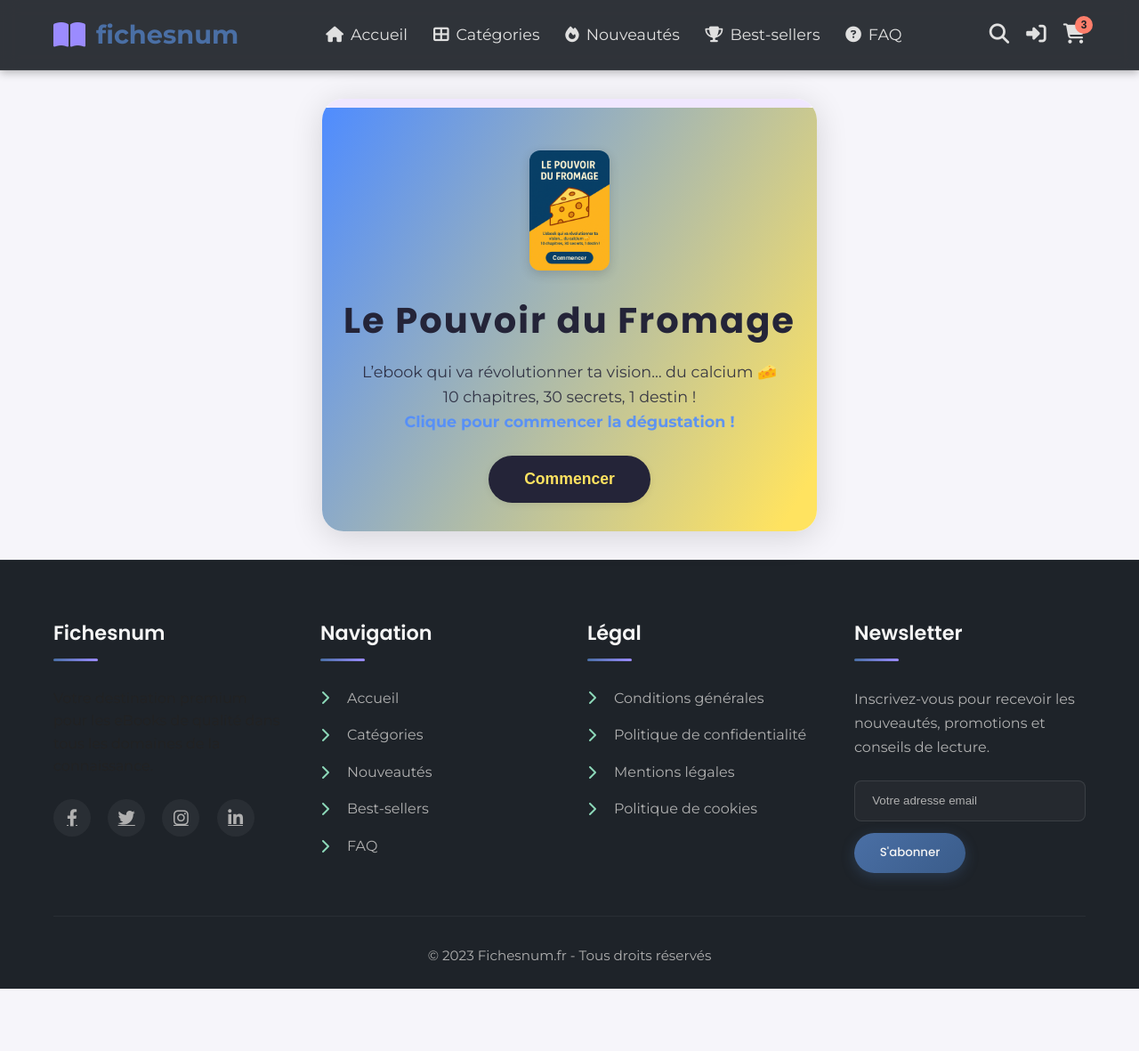
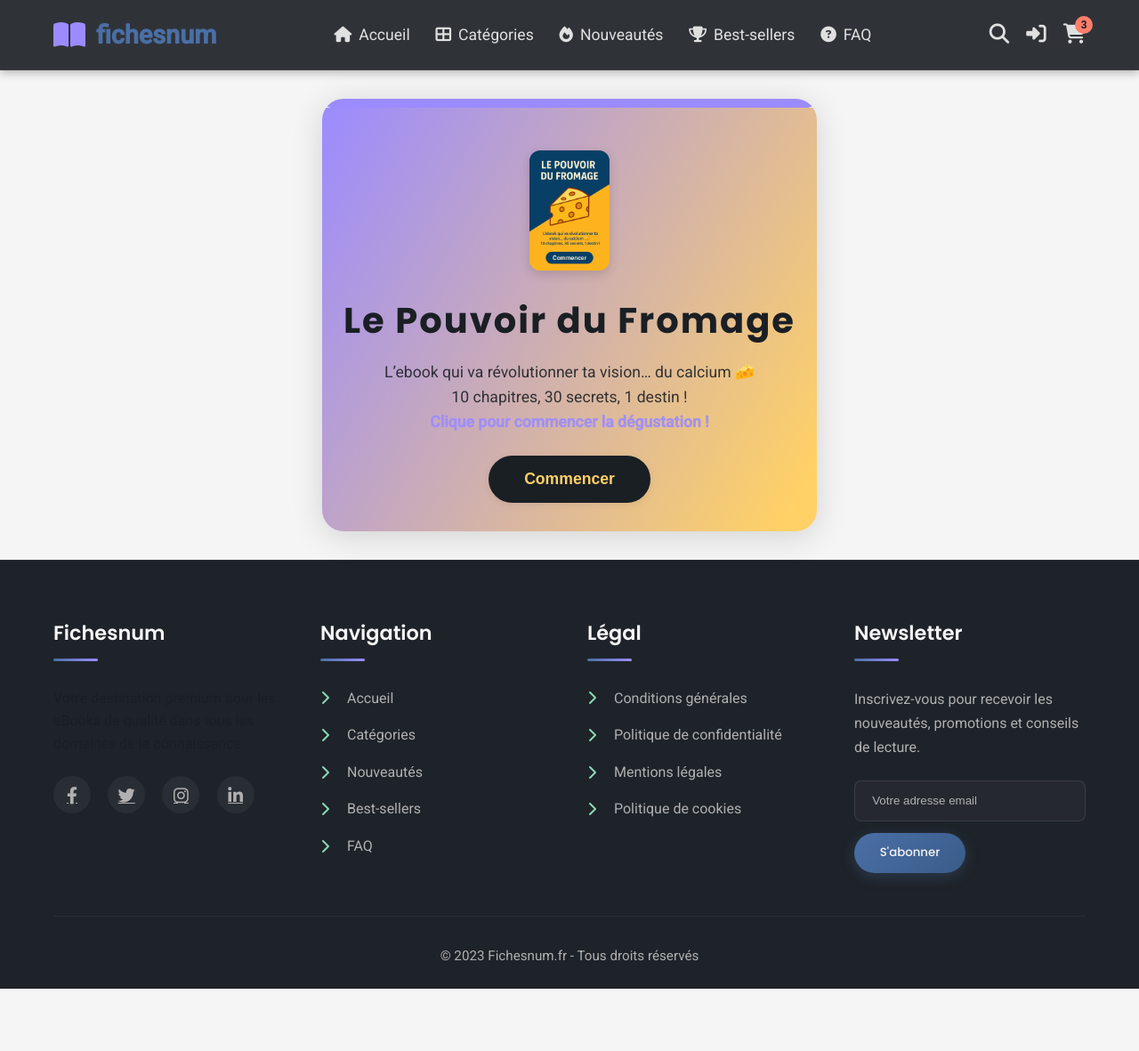
Before and after one commit to dkicksd/fichesnum, a PHP site: page /ebook/LePouvoirduFromage.php in a window 1280 px wide. Shown: the whole page at 89% size. Run offline with PHP 8.4, Linux system fonts and the light colour scheme.

Commit message:
Extract ebook styles

```diff
--- a/ebook/LePouvoirduFromage.php
+++ b/ebook/LePouvoirduFromage.php
@@ -13,216 +13,7 @@
     <link rel="stylesheet" href="https://cdnjs.cloudflare.com/ajax/libs/font-awesome/6.4.0/css/all.min.css">
     <link rel="stylesheet" href="https://fonts.googleapis.com/css2?family=Poppins:wght@300;400;500;600;700&family=Roboto:wght@300;400;500&display=swap">
     <link rel="stylesheet" href="../style.css">
-    <link href="https://fonts.googleapis.com/css2?family=Montserrat:wght@400;700&display=swap" rel="stylesheet">
-  <style>
-    body {
-      margin: 0;
-      background: #f6f5fa;
-      font-family: 'Montserrat', sans-serif;
-      color: #222;
-    }
-    .ebook-container {
-      max-width: 600px;
-      margin: 32px auto;
-      box-shadow: 0 6px 36px rgba(0,0,0,0.14);
-      background: #fff;
-      border-radius: 24px;
-      overflow: hidden;
-      position: relative;
-    }
-    .cover {
-      background: linear-gradient(120deg, #4f8cff, #ffe360 95%);
-      color: #242438;
-      text-align: center;
-      padding: 48px 24px 32px 24px;
-    }
-    .cover h1 {
-      font-size: 2.5rem;
-      margin-bottom: 12px;
-      font-weight: bold;
-      letter-spacing: 2px;
-    }
-    .cover img {
-      width: 90px;
-      margin-bottom: 16px;
-      border-radius: 12px;
-      box-shadow: 0 4px 12px rgba(33, 33, 33, 0.18);
-    }
-    .cover p {
-      font-size: 1.1rem;
-      opacity: 0.88;
-    }
-    .start-btn {
-      background: #242438;
-      color: #ffe360;
-      font-weight: bold;
-      border: none;
-      border-radius: 32px;
-      padding: 16px 40px;
-      font-size: 1.1rem;
-      margin-top: 24px;
-      cursor: pointer;
-      transition: 0.2s;
-      box-shadow: 0 2px 8px #0001;
-    }
-    .start-btn:hover {
-      background: #4f8cff;
-      color: #fff;
-    }
-    .progress-bar {
-      width: 100%;
-      height: 10px;
-      background: #f0e7ff;
-      border-radius: 0 0 16px 16px;
-      overflow: hidden;
-      position: sticky;
-      top: 0;
-      z-index: 10;
-    }
-    .progress-bar-inner {
-      height: 100%;
-      background: linear-gradient(90deg, #ffe360, #4f8cff 95%);
-      width: 0%;
-      transition: width 0.4s cubic-bezier(.8,0,.2,1);
-    }
-    .timeline {
-      display: flex;
-      flex-direction: row;
-      align-items: center;
-      margin: 32px 0 18px 0;
-      flex-wrap: wrap;
-      justify-content: center;
-    }
-    .timeline-step {
-      display: flex;
-      flex-direction: column;
-      align-items: center;
-      margin: 0 8px;
-    }
-    .timeline-dot {
-      width: 20px; height: 20px;
-      border-radius: 50%;
-      background: #eee;
-      border: 3px solid #ffe360;
-      margin-bottom: 4px;
-      transition: 0.25s;
-    }
-    .timeline-dot.active {
-      background: #4f8cff;
-      border-color: #4f8cff;
-      box-shadow: 0 0 0 3px #4f8cff55;
-    }
-    .timeline-label {
-      font-size: 0.88rem;
-      text-align: center;
-      min-width: 54px;
-      opacity: 0.7;
-    }
-    .chapter, .quiz, .summary {
-      padding: 28px 24px 36px 24px;
-      animation: fadein 0.45s;
-    }
-    @keyframes fadein { from { opacity: 0; transform: translateY(20px);} to {opacity: 1; transform: none;} }
-    .chapter-title {
-      font-size: 1.5rem;
-      font-weight: bold;
-      margin-bottom: 14px;
-    }
-    .subchapter-title {
-      font-size: 1.15rem;
-      margin: 22px 0 8px 0;
-      color: #4f8cff;
-      font-weight: 600;
-    }
-    .nav-btns {
-      display: flex;
-      justify-content: space-between;
-      margin-top: 34px;
-      gap: 20px;
-    }
-    .nav-btn {
-      flex: 1;
-      background: #ffe360;
-      color: #222;
-      font-weight: 700;
-      border: none;
-      border-radius: 28px;
-      padding: 14px 0;
-      font-size: 1.07rem;
-      cursor: pointer;
-      margin: 0 3px;
-      transition: 0.2s;
-      box-shadow: 0 2px 7px #0001;
-    }
-    .nav-btn:disabled {
-      opacity: 0.4;
-      pointer-events: none;
-    }
-    .nav-btn:hover {
-      background: #4f8cff;
-      color: #fff;
-    }
-    .toc-list {
-      list-style: none;
-      padding: 0;
-      margin: 0 0 22px 0;
-    }
-    .toc-list li {
-      padding: 11px 0 11px 0;
-      border-bottom: 1px solid #e4e7ed;
-      cursor: pointer;
-      font-size: 1.13rem;
-      color: #222;
-      transition: 0.2s;
-    }
-    .toc-list li.active, .toc-list li:hover {
-      color: #4f8cff;
-      font-weight: bold;
-      background: #f6faff;
-      border-radius: 6px;
-    }
-    .quiz-q {
-      font-weight: bold;
-      margin: 20px 0 8px 0;
-    }
-    .quiz-answers label {
-      display: block;
-      margin-bottom: 9px;
-      cursor: pointer;
-      padding: 6px 14px;
-      border-radius: 12px;
-      transition: 0.15s;
-    }
-    .quiz-answers input[type="radio"] {
-      margin-right: 8px;
-    }
-    .quiz-answers label.selected {
-      background: #ffe36077;
-      color: #222;
-    }
-    .quiz-answers label.correct {
-      background: #aaffbd;
-      color: #111;
-      font-weight: bold;
-    }
-    .quiz-answers label.incorrect {
-      background: #ff7676;
-      color: #fff;
-      font-weight: bold;
-    }
-    .quiz-score {
-      margin: 28px 0 0 0;
-      font-size: 1.2rem;
-      text-align: center;
-      font-weight: bold;
-      color: #4f8cff;
-    }
-    @media (max-width: 700px) {
-      .ebook-container { max-width: 98vw; margin: 0; border-radius: 0;}
-      .chapter, .quiz, .summary { padding: 20px 8px 38px 8px; }
-      .cover { padding: 34px 9px 25px 9px;}
-    }
-  </style>
+    <link rel="stylesheet" href="ebook.css">
 </head>
 <body>
 <?php include __DIR__ . '/../header.php'; ?>
@@ -234,7 +25,7 @@
       <img src="../assets/images/lepouvoirdufromage.png" alt="Cheese Cover">
       <h1>Le Pouvoir du Fromage</h1>
       <p>L’ebook qui va révolutionner ta vision… du calcium 🧀<br>
-      10 chapitres, 30 secrets, 1 destin !<br><span style="color:#4f8cff;font-weight:bold;">Clique pour commencer la dégustation !</span></p>
+      10 chapitres, 30 secrets, 1 destin !<br><span style="color:var(--soft-purple);font-weight:bold;">Clique pour commencer la dégustation !</span></p>
       <button class="start-btn" onclick="startBook()">Commencer</button>
     </div>
 
--- /dev/null
+++ b/ebook/ebook.css
@@ -0,0 +1,242 @@
+body {
+  margin: 0;
+  background: var(--text-white);
+  font-family: 'Roboto', sans-serif;
+  color: var(--anthracite);
+}
+
+.ebook-container {
+  max-width: 600px;
+  margin: 32px auto;
+  box-shadow: 0 6px 36px rgba(0,0,0,0.14);
+  background: var(--text-white);
+  border-radius: 24px;
+  overflow: hidden;
+  position: relative;
+}
+
+.cover {
+  background: linear-gradient(120deg, var(--soft-purple), var(--warm-yellow) 95%);
+  color: var(--anthracite);
+  text-align: center;
+  padding: 48px 24px 32px 24px;
+}
+
+.cover h1 {
+  font-size: 2.5rem;
+  margin-bottom: 12px;
+  font-weight: bold;
+  letter-spacing: 2px;
+  font-family: 'Poppins', sans-serif;
+}
+
+.cover img {
+  width: 90px;
+  margin-bottom: 16px;
+  border-radius: 12px;
+  box-shadow: 0 4px 12px rgba(33, 33, 33, 0.18);
+}
+
+.cover p {
+  font-size: 1.1rem;
+  opacity: 0.88;
+}
+
+.start-btn {
+  background: var(--anthracite);
+  color: var(--warm-yellow);
+  font-weight: bold;
+  border: none;
+  border-radius: 32px;
+  padding: 16px 40px;
+  font-size: 1.1rem;
+  margin-top: 24px;
+  cursor: pointer;
+  transition: 0.2s;
+  box-shadow: 0 2px 8px #0001;
+}
+
+.start-btn:hover {
+  background: var(--soft-purple);
+  color: var(--text-white);
+}
+
+.progress-bar {
+  width: 100%;
+  height: 10px;
+  background: var(--soft-purple);
+  border-radius: 0 0 16px 16px;
+  overflow: hidden;
+  position: sticky;
+  top: 0;
+  z-index: 10;
+}
+
+.progress-bar-inner {
+  height: 100%;
+  background: linear-gradient(90deg, var(--warm-yellow), var(--soft-purple) 95%);
+  width: 0%;
+  transition: width 0.4s cubic-bezier(.8,0,.2,1);
+}
+
+.timeline {
+  display: flex;
+  flex-direction: row;
+  align-items: center;
+  margin: 32px 0 18px 0;
+  flex-wrap: wrap;
+  justify-content: center;
+}
+
+.timeline-step {
+  display: flex;
+  flex-direction: column;
+  align-items: center;
+  margin: 0 8px;
+}
+
+.timeline-dot {
+  width: 20px; height: 20px;
+  border-radius: 50%;
+  background: var(--text-light);
+  border: 3px solid var(--warm-yellow);
+  margin-bottom: 4px;
+  transition: 0.25s;
+}
+
+.timeline-dot.active {
+  background: var(--soft-purple);
+  border-color: var(--soft-purple);
+  box-shadow: 0 0 0 3px var(--soft-purple);
+}
+
+.timeline-label {
+  font-size: 0.88rem;
+  text-align: center;
+  min-width: 54px;
+  opacity: 0.7;
+}
+
+.chapter, .quiz, .summary {
+  padding: 28px 24px 36px 24px;
+  animation: fadein 0.45s;
+}
+
+@keyframes fadein { from { opacity: 0; transform: translateY(20px);} to {opacity: 1; transform: none;} }
+
+.chapter-title {
+  font-size: 1.5rem;
+  font-weight: bold;
+  margin-bottom: 14px;
+  font-family: 'Poppins', sans-serif;
+}
+
+.subchapter-title {
+  font-size: 1.15rem;
+  margin: 22px 0 8px 0;
+  color: var(--soft-purple);
+  font-weight: 600;
+}
+
+.nav-btns {
+  display: flex;
+  justify-content: space-between;
+  margin-top: 34px;
+  gap: 20px;
+}
+
+.nav-btn {
+  flex: 1;
+  background: var(--warm-yellow);
+  color: var(--anthracite);
+  font-weight: 700;
+  border: none;
+  border-radius: 28px;
+  padding: 14px 0;
+  font-size: 1.07rem;
+  cursor: pointer;
+  margin: 0 3px;
+  transition: 0.2s;
+  box-shadow: 0 2px 7px #0001;
+}
+
+.nav-btn:disabled {
+  opacity: 0.4;
+  pointer-events: none;
+}
+
+.nav-btn:hover {
+  background: var(--soft-purple);
+  color: var(--text-white);
+}
+
+.toc-list {
+  list-style: none;
+  padding: 0;
+  margin: 0 0 22px 0;
+}
+
+.toc-list li {
+  padding: 11px 0 11px 0;
+  border-bottom: 1px solid var(--text-light);
+  cursor: pointer;
+  font-size: 1.13rem;
+  color: var(--anthracite);
+  transition: 0.2s;
+}
+
+.toc-list li.active, .toc-list li:hover {
+  color: var(--soft-purple);
+  font-weight: bold;
+  background: var(--text-white);
+  border-radius: 6px;
+}
+
+.quiz-q {
+  font-weight: bold;
+  margin: 20px 0 8px 0;
+}
+
+.quiz-answers label {
+  display: block;
+  margin-bottom: 9px;
+  cursor: pointer;
+  padding: 6px 14px;
+  border-radius: 12px;
+  transition: 0.15s;
+}
+
+.quiz-answers input[type="radio"] {
+  margin-right: 8px;
+}
+
+.quiz-answers label.selected {
+  background: color-mix(in srgb, var(--warm-yellow), transparent 30%);
+  color: var(--anthracite);
+}
+
+.quiz-answers label.correct {
+  background: var(--calm-teal);
+  color: var(--anthracite);
+  font-weight: bold;
+}
+
+.quiz-answers label.incorrect {
+  background: var(--creative-orange);
+  color: var(--text-white);
+  font-weight: bold;
+}
+
+.quiz-score {
+  margin: 28px 0 0 0;
+  font-size: 1.2rem;
+  text-align: center;
+  font-weight: bold;
+  color: var(--soft-purple);
+}
+
+@media (max-width: 700px) {
+  .ebook-container { max-width: 98vw; margin: 0; border-radius: 0;}
+  .chapter, .quiz, .summary { padding: 20px 8px 38px 8px; }
+  .cover { padding: 34px 9px 25px 9px;}
+}
```
